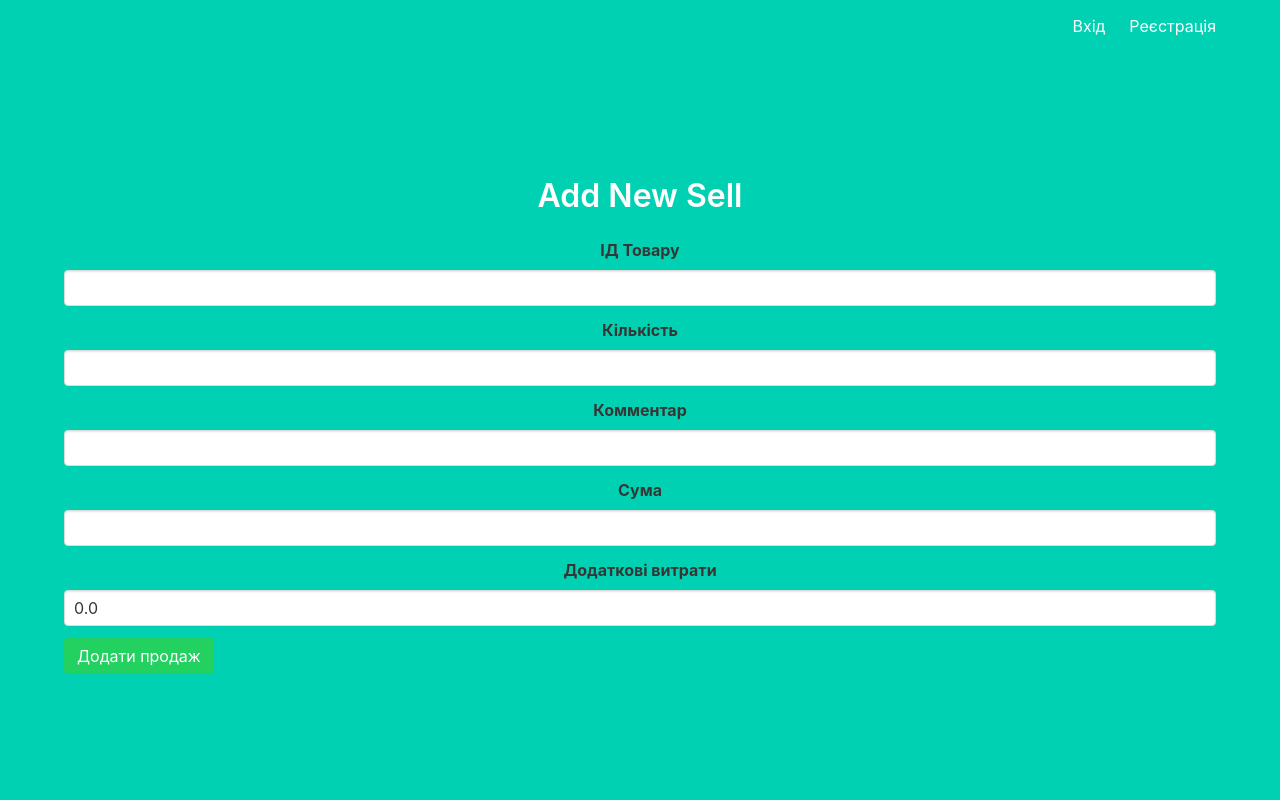
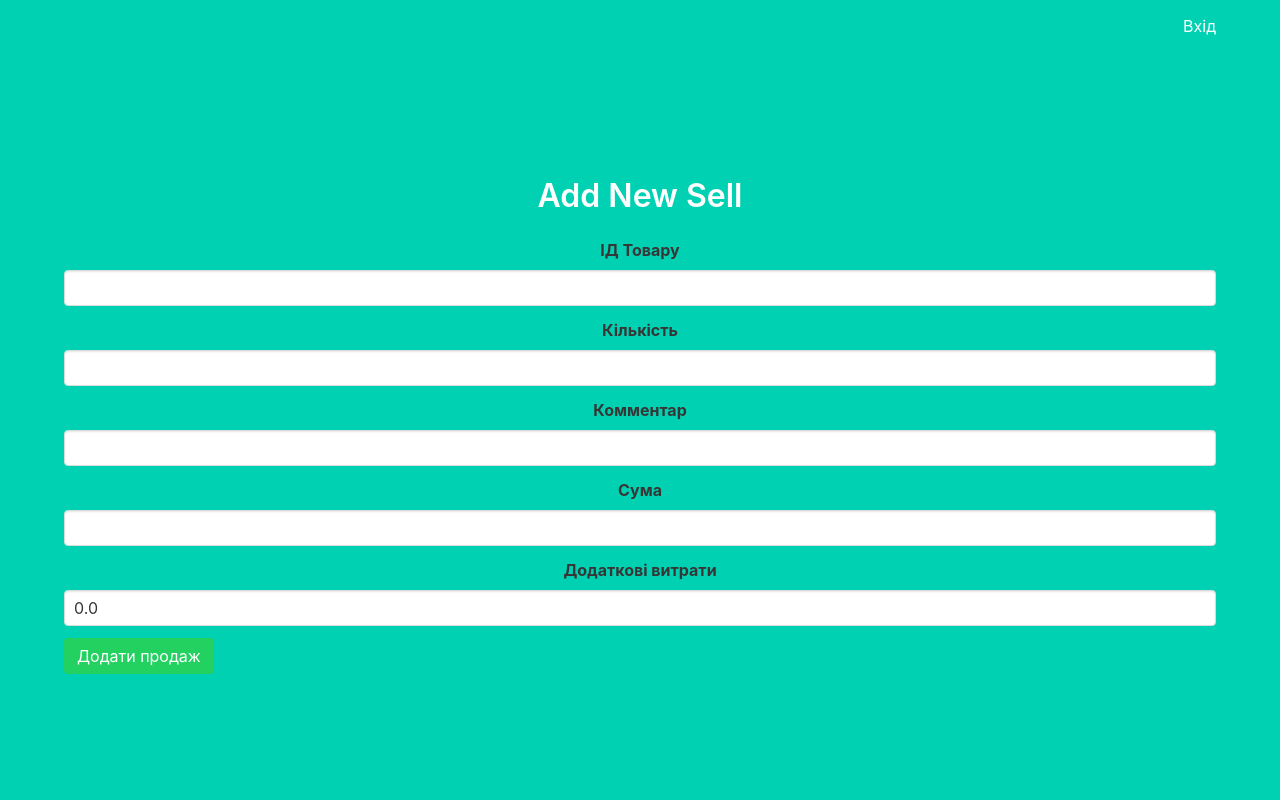
Before and after one commit to AlexKuptsov/StorageService, a Flask app: page /add_sell in a window 1280 px wide. Run offline with Flask 3, Linux system fonts and the light colour scheme; data that the repository does not hold is empty; some libraries are stand-ins or nearby versions.

Commit message:
comment registration

```diff
--- a/templates/base.html
+++ b/templates/base.html
@@ -41,9 +41,9 @@
                         <a href="{{ url_for('auth.login') }}" class="navbar-item">
                             Вхід
                         </a>
-                        <a href="{{ url_for('auth.signup') }}" class="navbar-item">
-                            Реєстрація
-                        </a>
+{#                        <a href="{{ url_for('auth.signup') }}" class="navbar-item">#}
+{#                            Реєстрація#}
+{#                        </a>#}
                         {% endif %}
                     </div>
                 </div>
```
